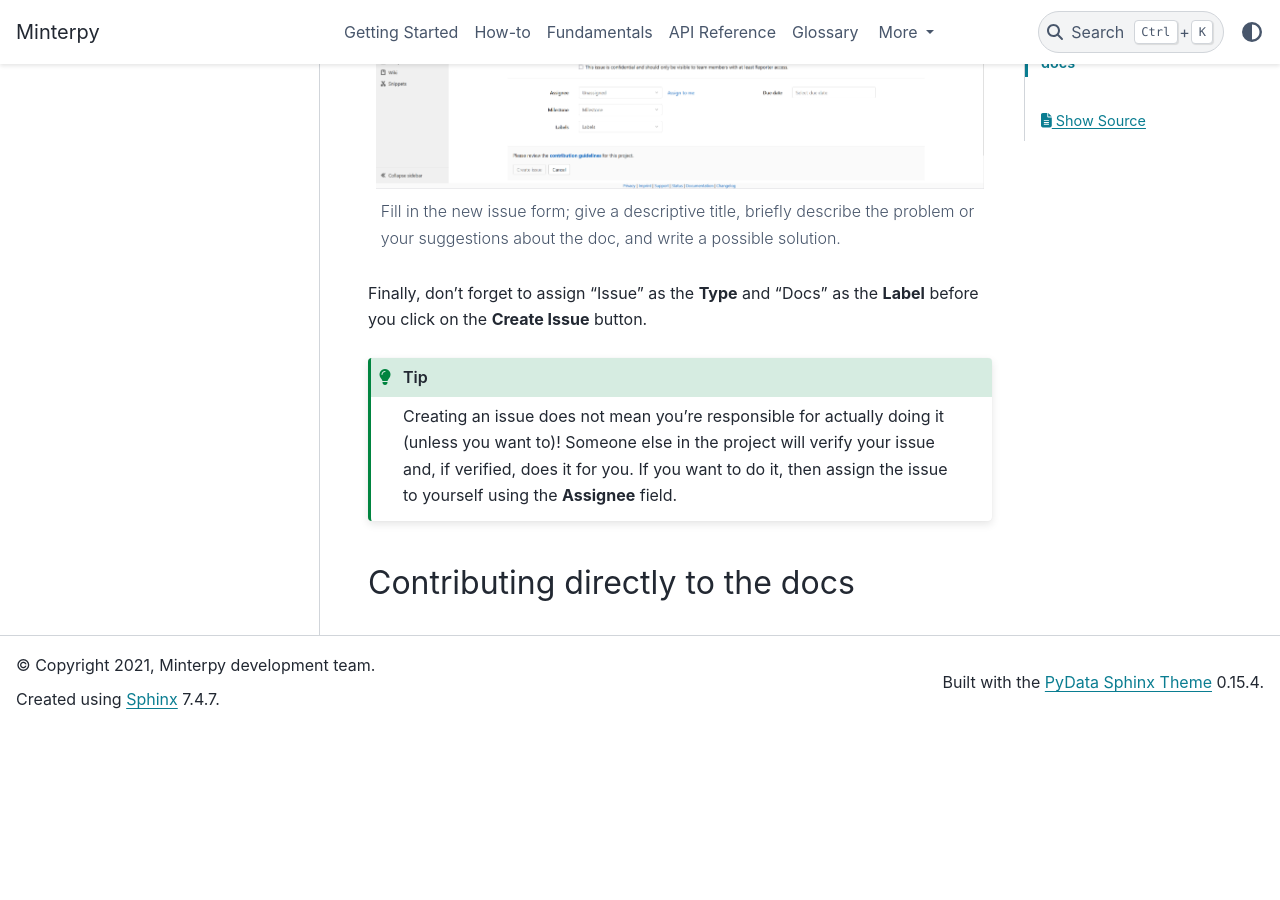
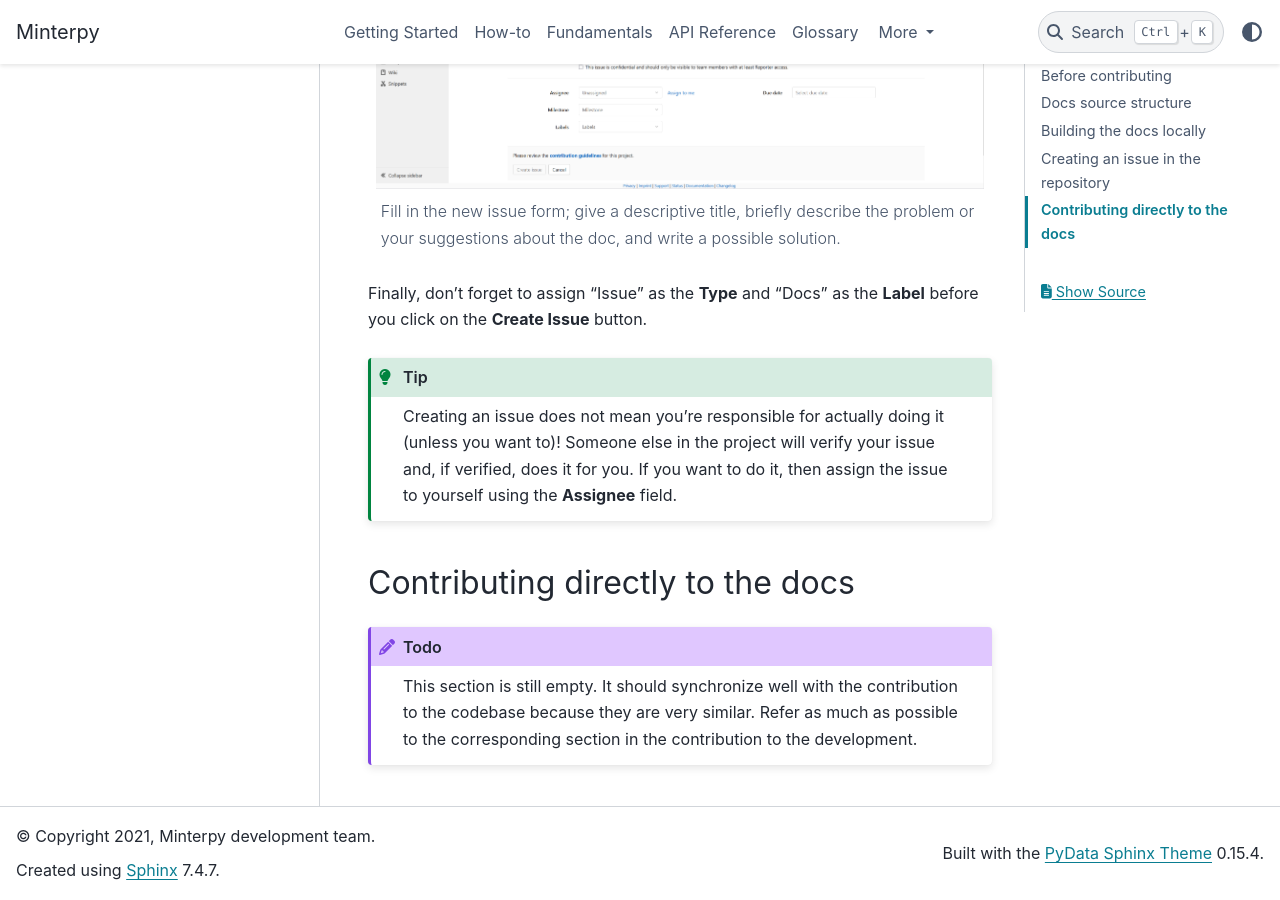
Before and after one commit to casus/minterpy, a Sphinx documentation site: the page built from docs/contributors/contrib-docs/how-to-contrib.rst, in a window 1280 px wide and 900 px high, scrolled down 5481 px. Built offline with Sphinx 7.4.7 and the PyData theme 0.15.4, drawn with Linux system fonts in a browser that asks for light colours; pages that are not in the unit, such as notebooks, are missing from menus; before the commit the page ends 6210 px from its top, so only the background shows below that.

Commit message:
Add TODO list for a missing section

```diff
--- a/docs/contributors/contrib-docs/how-to-contrib.rst
+++ b/docs/contributors/contrib-docs/how-to-contrib.rst
@@ -245,6 +245,12 @@ before you click on the **Create Issue** button.
 Contributing directly to the docs
 #################################
 
+.. TODO::
+
+   This section is still empty. It should synchronize well with the
+   contribution to the codebase because they are very similar.
+   Refer as much as possible to the corresponding section in the contribution
+   to the development.
 
 .. _issues labeled with docs: https://gitlab.hzdr.de/interpol/minterpy/-/issues?scope=all&state=opened&label_name[]=docs
 .. _Issue Tracker: https://gitlab.hzdr.de/interpol/minterpy/-/issues
```
